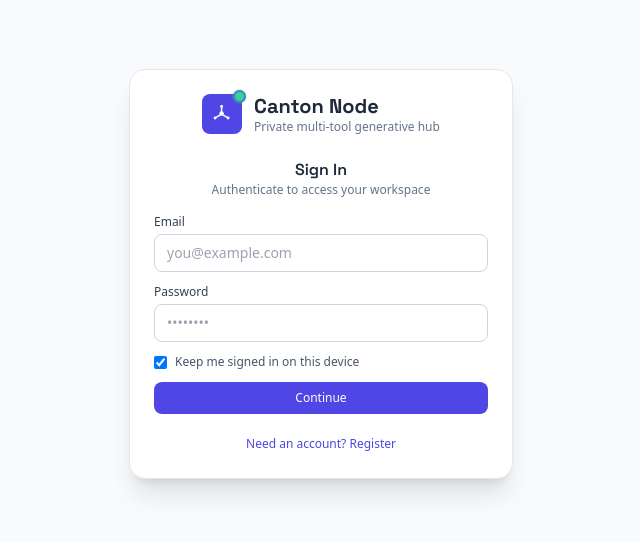
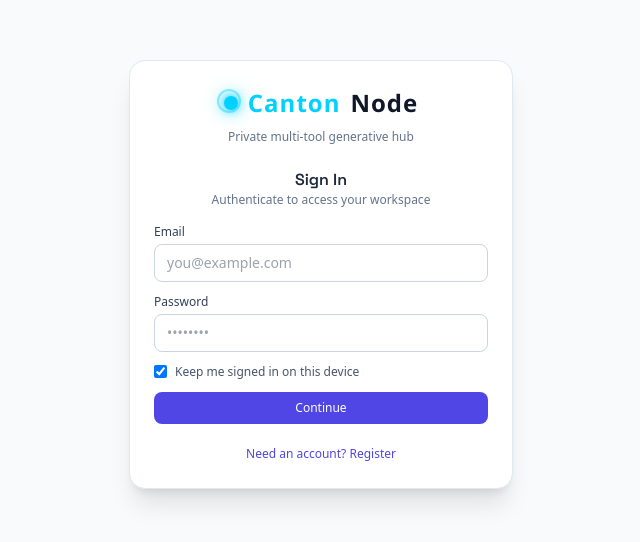
Before and after one commit to awesomejoses11-code/Canton-Node, a plain HTML site: page index.html in a window 1280 px wide. Shown: the part 126-668 px from the top of the page, without its empty margins (319-959 px from the left). Drawn offline with nearby package versions, Linux system fonts and the light colour scheme.

Commit message:
Add files via upload

```diff
--- a/index.html
+++ b/index.html
@@ -134,6 +134,44 @@
     }
     .markdown-body hr { border: none; border-top: 1px solid rgb(226 232 240); margin: 1em 0; }
     .dark .markdown-body hr { border-top-color: rgb(51 65 85); }
+
+    /* Canton logo mark used on the login / sign-up page */
+    .canton-logo {
+      display: flex;
+      align-items: center;
+      gap: 10px;
+      font-family: 'Segoe UI', Roboto, sans-serif;
+      font-weight: 700;
+      font-size: 24px;
+      color: #00D1FF;
+      letter-spacing: 1px;
+    }
+    .canton-logo .node-dot {
+      width: 14px;
+      height: 14px;
+      background: #00D1FF;
+      border-radius: 50%;
+      box-shadow: 0 0 10px #00D1FF, 0 0 20px #00D1FF;
+      position: relative;
+      flex-shrink: 0;
+    }
+    .canton-logo .node-dot::after {
+      content: '';
+      position: absolute;
+      width: 24px;
+      height: 24px;
+      border: 2px solid #00D1FF;
+      border-radius: 50%;
+      top: -7px;
+      left: -7px;
+      opacity: 0.4;
+    }
+    .canton-logo span {
+      color: #0f172a; /* readable on light auth card */
+    }
+    .dark .canton-logo span {
+      color: #fff;
+    }
   </style>
 </head>
 <body class="bg-slate-50 text-slate-800 dark:bg-slate-900 dark:text-slate-200 min-h-screen flex flex-col justify-between font-sans">
@@ -143,23 +181,12 @@
   <!-- ============================================================ -->
   <div id="auth-view" class="min-h-screen flex flex-col items-center justify-center p-4">
     <div class="bg-white dark:bg-slate-800 rounded-2xl shadow-xl border border-slate-200 dark:border-slate-700 max-w-sm w-full p-6">
-      <div class="flex items-center justify-center gap-3 mb-6">
-        <div class="relative w-10 h-10 rounded-lg bg-brand-600 text-white grid place-items-center">
-          <svg viewBox="0 0 24 24" class="w-[58%] h-[58%]" fill="none" stroke="currentColor" stroke-width="1.6" stroke-linecap="round" aria-hidden="true">
-            <line x1="12" y1="9.6" x2="12" y2="6.3"/>
-            <line x1="13.7" y1="13.5" x2="17.3" y2="15.6"/>
-            <line x1="10.3" y1="13.5" x2="6.7" y2="15.6"/>
-            <circle cx="12" cy="12" r="2.3" fill="currentColor" stroke="none"/>
-            <circle cx="12" cy="4.6" r="1.5" fill="currentColor" stroke="none"/>
-            <circle cx="18.7" cy="16.6" r="1.5" fill="currentColor" stroke="none"/>
-            <circle cx="5.3" cy="16.6" r="1.5" fill="currentColor" stroke="none"/>
-          </svg>
-          <span class="node-pulse" aria-hidden="true"></span>
+      <div class="flex flex-col items-center mb-6">
+        <div class="canton-logo" aria-label="Canton Node">
+          <div class="node-dot" aria-hidden="true"></div>
+          Canton <span>Node</span>
         </div>
-        <div>
-          <h1 class="text-xl font-display font-bold leading-tight">Canton Node</h1>
-          <p class="text-xs text-slate-500 dark:text-slate-400 leading-tight">Private multi-tool generative hub</p>
-        </div>
+        <p class="text-xs text-slate-500 dark:text-slate-400 leading-tight mt-2">Private multi-tool generative hub</p>
       </div>
 
       <div class="mb-4 text-center">
@@ -500,6 +527,7 @@
   <script src="js/history.js"></script>
   <script src="https://cdnjs.cloudflare.com/ajax/libs/marked/16.3.0/lib/marked.umd.min.js"></script>
   <script src="https://cdnjs.cloudflare.com/ajax/libs/dompurify/3.4.11/purify.min.js"></script>
+  <script src="js/output-actions.js"></script>
   <script src="js/master-client.js"></script>
 
   <!-- Auth UI glue + tab switching -->
```
